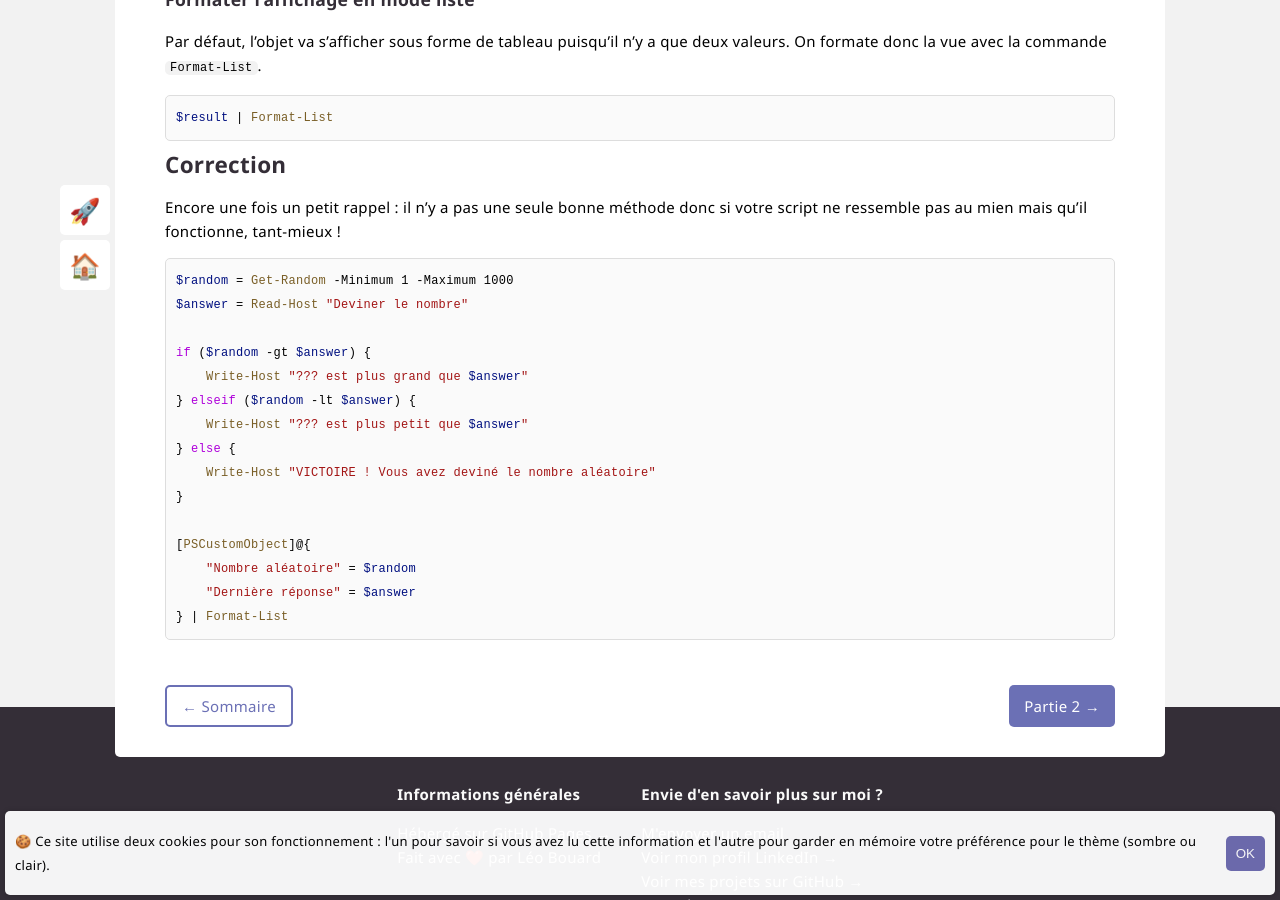
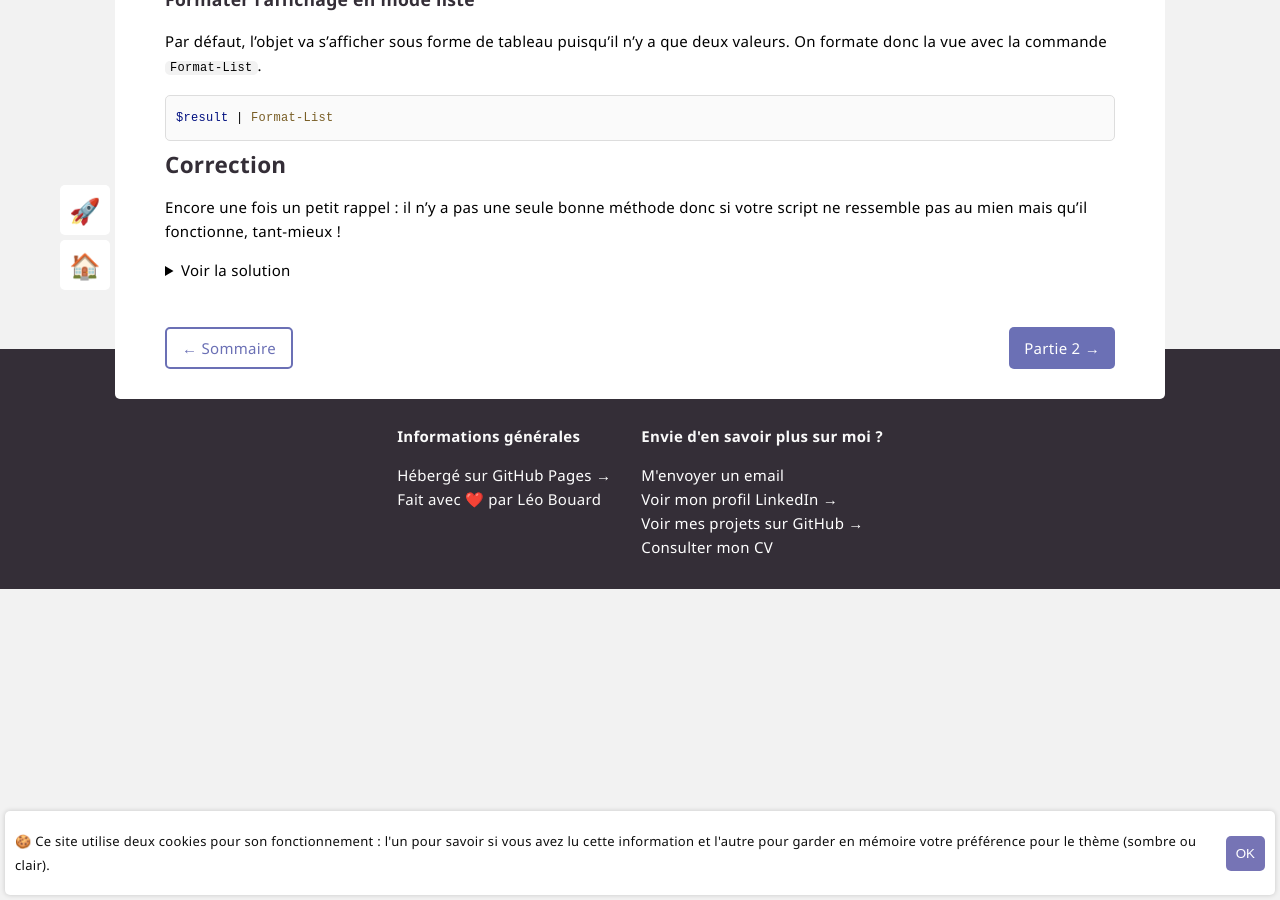
Before and after one commit to leobouard/leobouard.github.io, a Jekyll site: the page built from _posts/2022-12-01-cours-pratique-powershell-001.md, in a window 1280 px wide and 900 px high, scrolled down 3042 px. Built offline with Jekyll 4.4.1, drawn with Linux system fonts in a browser that asks for light colours; some web fonts are replaced.

Commit message:
Modification affichage correction

````diff
--- a/_posts/2022-12-01-cours-pratique-powershell-001.md
+++ b/_posts/2022-12-01-cours-pratique-powershell-001.md
@@ -141,20 +141,7 @@ $result | Format-List
 
 Encore une fois un petit rappel : il n'y a pas une seule bonne méthode donc si votre script ne ressemble pas au mien mais qu'il fonctionne, tant-mieux !
 
-```powershell
-$random = Get-Random -Minimum 1 -Maximum 1000
-$answer = Read-Host "Deviner le nombre"
-
-if ($random -gt $answer) {
-    Write-Host "??? est plus grand que $answer"
-} elseif ($random -lt $answer) {
-    Write-Host "??? est plus petit que $answer"
-} else {
-    Write-Host "VICTOIRE ! Vous avez deviné le nombre aléatoire"
-}
-
-[PSCustomObject]@{
-    "Nombre aléatoire" = $random
-    "Dernière réponse" = $answer
-} | Format-List
-```
+<details>
+    <summary>Voir la solution</summary>
+    <a href="/assets/scripts/cours-pratique-powershell-001.ps1"></a>
+</details>
````
Also changed, not shown: 1 other file.
